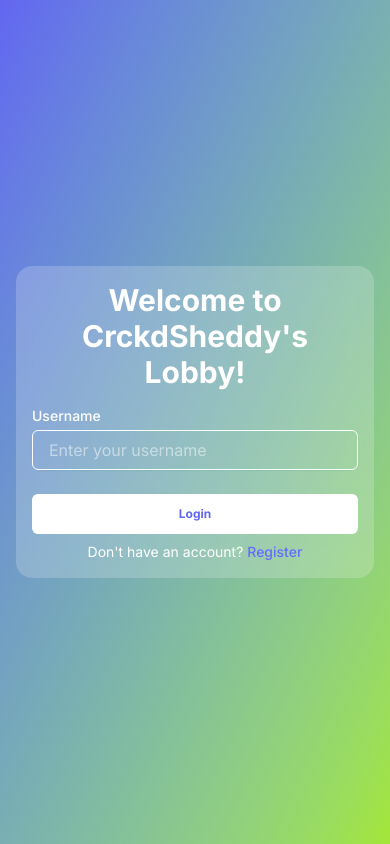
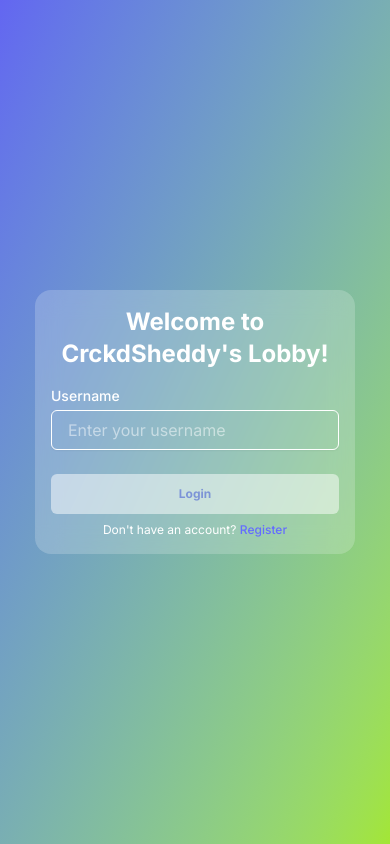
Before and after one commit to shadrxcc/game-lobby-system-fe, a React (Vite) app: page /login in a window 390 px wide. Built offline with nearby package versions, Linux system fonts and the light colour scheme; no server answers.

Commit message:
improve auth pages responsiveness, disable login button if not valid, disable button on loading true

```diff
--- a/src/components/shared/button.tsx
+++ b/src/components/shared/button.tsx
@@ -1,15 +1,15 @@
-import React from 'react';
-import { Loader2 } from 'lucide-react';
+import React from "react";
+import { Loader2 } from "lucide-react";
 
 export type ButtonVariant =
-  | 'primary'
-  | 'secondary'
-  | 'accent'
-  | 'success'
-  | 'danger'
-  | 'glass'
-  | 'outline'
-  | 'white';
+  | "primary"
+  | "secondary"
+  | "accent"
+  | "success"
+  | "danger"
+  | "glass"
+  | "outline"
+  | "white";
 
 interface ButtonProps extends React.ButtonHTMLAttributes<HTMLButtonElement> {
   variant?: ButtonVariant;
@@ -20,35 +20,28 @@ interface ButtonProps extends React.ButtonHTMLAttributes<HTMLButtonElement> {
 
 const variantClasses: Record<ButtonVariant, string> = {
   primary:
-    'bg-gradient-to-r from-primary to-accent-lime text-white hover:from-accent-pink hover:to-primary',
-  secondary:
-    'bg-gray-200 text-gray-900 hover:bg-gray-300',
-  accent:
-    'bg-accent-pink text-white hover:bg-accent-yellow',
-  success:
-    'bg-green-500 text-white hover:bg-green-600',
-  danger:
-    'bg-red-500 text-white hover:bg-red-600',
-  white:
-    'bg-white text-primary hover:bg-primary hover:text-white',
-  glass:
-    'bg-white/20 text-primary shadow-glass hover:bg-white/30',
+    "bg-gradient-to-r from-primary to-accent-lime text-white hover:from-accent-pink hover:to-primary",
+  secondary: "bg-gray-200 text-gray-900 hover:bg-gray-300",
+  accent: "bg-accent-pink text-white hover:bg-accent-yellow",
+  success: "bg-green-500 text-white hover:bg-green-600",
+  danger: "bg-red-500 text-white hover:bg-red-600",
+  white: "bg-white text-primary hover:bg-primary hover:text-white",
+  glass: "bg-white/20 text-primary shadow-glass hover:bg-white/30",
   outline:
-    'border-2 border-primary text-primary bg-transparent hover:bg-primary hover:text-white',
+    "border-2 border-primary text-primary bg-transparent hover:bg-primary hover:text-white",
 };
 
 const Button: React.FC<ButtonProps> = ({
-  variant = 'white',
-  className = '',
+  variant = "white",
+  className = "",
   children,
   loading = false,
   ...props
 }) => {
   return (
     <button
-      className={`rounded-md text-xs cursor-pointer font-bold px-6 h-10 flex items-center justify-center gap-2 py-3 transition-all duration-200 focus:outline-none focus:ring-none disabled:opacity-50 disabled:cursor-not-allowed ${
-        variantClasses[variant]
-      } ${className}`}
+      disabled={loading}
+      className={`rounded-md text-xs cursor-pointer font-bold px-6 h-10 flex items-center justify-center gap-2 py-3 transition-all duration-200 focus:outline-none focus:ring-none disabled:opacity-50 disabled:cursor-not-allowed ${variantClasses[variant]} ${className}`}
       {...props}
     >
       {loading ? <Loader2 className="w-4 h-4 animate-spin" /> : children}
--- a/src/pages/login.tsx
+++ b/src/pages/login.tsx
@@ -29,7 +29,7 @@ const Login = () => {
   const {
     register,
     handleSubmit,
-    formState: { errors },
+    formState: { errors, isValid },
   } = useForm({
     defaultValues: {
       username: "",
@@ -47,9 +47,9 @@ const Login = () => {
   };
 
   return (
-    <div className="min-h-screen flex mx-auto px-4 items-center justify-center bg-gradient-to-br from-primary to-accent-lime relative overflow-hidden">
-      <div className="mx-auto rounded-2xl p-4 sm:p-8 w-full max-w-md flex gap-y-2 flex-col items-center bg-white/20 backdrop-blur-md shadow-glass">
-        <h1 className="text-3xl text-center font-bold mb-2 text-white">
+    <div className="min-h-screen flex mx-auto px-2 sm:px-4 items-center justify-center bg-gradient-to-br from-primary to-accent-lime relative overflow-hidden">
+      <div className="mx-auto rounded-2xl p-4 sm:p-8 w-full max-w-xs sm:max-w-md flex gap-y-2 flex-col items-center bg-white/20 backdrop-blur-md shadow-glass">
+        <h1 className="text-2xl sm:text-3xl text-center font-bold mb-2 text-white">
           Welcome to CrckdSheddy's Lobby!
         </h1>
 
@@ -62,14 +62,15 @@ const Login = () => {
         />
 
         <Button
-          className="w-full"
+          className="w-full text-base sm:text-lg"
           onClick={handleSubmit(onSubmit)}
           loading={isPending}
+          disabled={!isValid}
         >
           Login
         </Button>
 
-        <p className="text-white text-sm">
+        <p className="text-white text-xs sm:text-sm text-center">
           Don't have an account?{" "}
           <Link to="/register" className="text-accent-lime">
             Register
--- a/src/pages/register.tsx
+++ b/src/pages/register.tsx
@@ -42,9 +42,9 @@ const Register = () => {
   };
 
   return (
-    <div className="min-h-screen flex mx-auto items-center justify-center bg-gradient-to-br from-primary to-accent-lime relative overflow-hidden">
-      <div className="mx-auto rounded-2xl p-8 w-full max-w-md flex gap-y-3.5 flex-col items-center bg-white/20 backdrop-blur-md shadow-glass">
-        <h1 className="text-3xl text-center font-bold mb-2 text-white">
+    <div className="min-h-screen flex mx-auto px-2 sm:px-4 items-center justify-center bg-gradient-to-br from-primary to-accent-lime relative overflow-hidden">
+      <div className="mx-auto rounded-2xl p-4 sm:p-8 w-full max-w-xs sm:max-w-md flex gap-y-3.5 flex-col items-center bg-white/20 backdrop-blur-md shadow-glass">
+        <h1 className="text-2xl sm:text-3xl text-center font-bold mb-2 text-white">
           Register to CrckdSheddy's Lobby!
         </h1>
 
@@ -57,7 +57,7 @@ const Register = () => {
         />
 
         <Button
-          className="w-full"
+          className="w-full text-base sm:text-lg"
           onClick={handleSubmit(onSubmit)}
           loading={isPending}
           disabled={!isValid}
@@ -65,7 +65,7 @@ const Register = () => {
           Register
         </Button>
 
-        <p className="text-white text-sm">
+        <p className="text-white text-xs sm:text-sm text-center">
           Already have an account?{" "}
           <Link to="/login" className="text-accent-lime">
             Login
```
